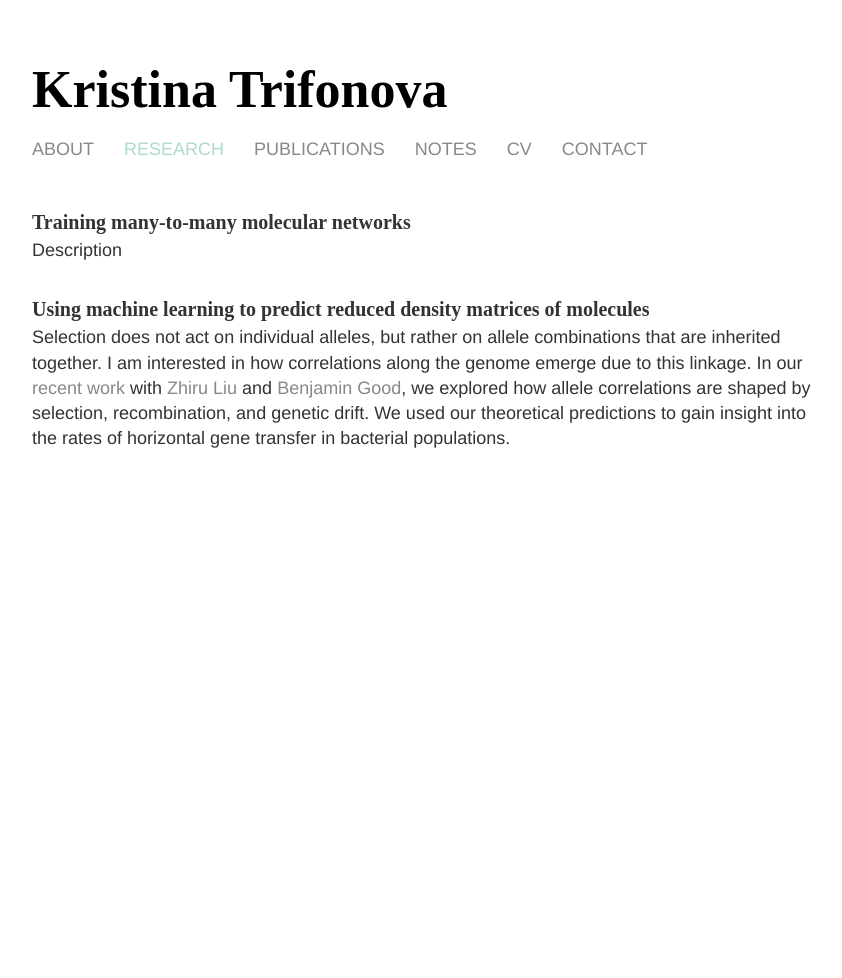
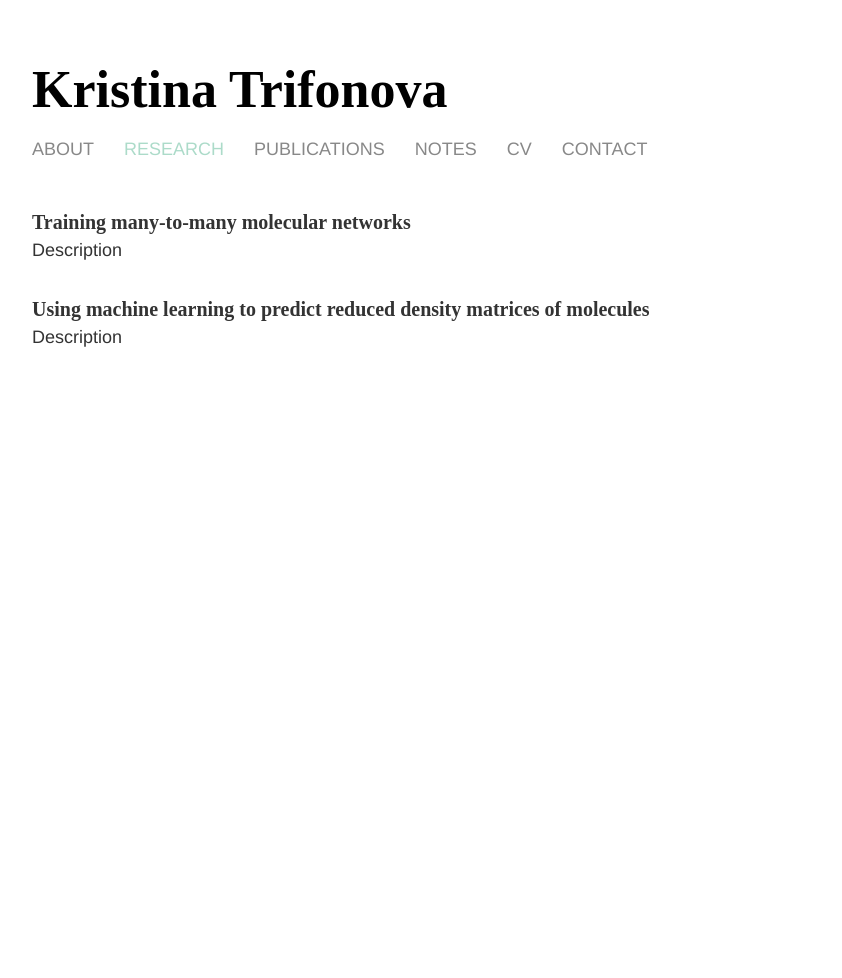
Before and after one commit to k-trifonova/k-trifonova.github.io, a Jekyll site: the page built from research/index.html, in a window 1280 px wide. Shown: the whole page, without its empty margins (208-1050 px from the left). Built offline with Jekyll 4.4.1, drawn with Linux system fonts in a browser that asks for light colours.

Commit message:
Updated ML-2RDM description

```diff
--- a/research/index.html
+++ b/research/index.html
@@ -17,7 +17,7 @@ title: Kristina Trifonova | Research
 		<p>Description</p>
 		<br>
 		<h2>Using machine learning to predict reduced density matrices of molecules</h2>
-		<p> Selection does not act on individual alleles, but rather on allele combinations that are inherited together. I am interested in how correlations along the genome emerge due to this linkage. In our <a href="https://doi.org/10.1093/genetics/iyae145" target="_blank">recent work</a> with <a href="https://zhiru-liu.github.io/" target="_blank">Zhiru Liu</a> and <a href="https://bgoodlab.github.io/" target="_blank">Benjamin Good</a>, we explored how allele correlations are shaped by selection, recombination, and genetic drift. We used our theoretical predictions to gain insight into the rates of horizontal gene transfer in bacterial populations.</p>
+		<p>Description</p>
 		<!--<br>-->
 		<!--<h2>Temporal and spatial dynamics of cancer progression</h2>-->
 		<!--<p>In collaboration with the <a href="https://med.stanford.edu/winslowlab.html/" target="_blank">Winslow lab</a>, I work on characterizing tumor growth rates across space and time using genetic barcoding.</p>-->
```
